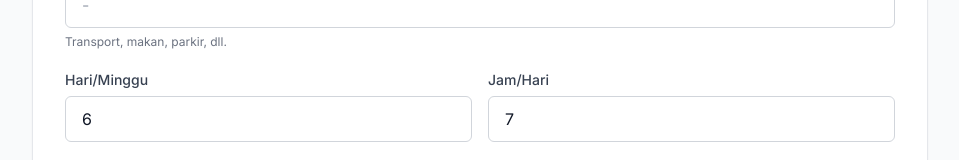
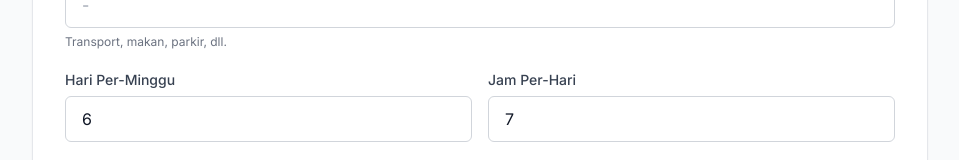
Before and after one commit to yusma1122/money-time, a plain HTML site: page index.html in a window 1280 px wide. Shown: the part 410-570 px from the top of the page, without its empty margins (160-1119 px from the left). Drawn offline with nearby package versions, Linux system fonts and the light colour scheme.

Commit message:
update form

```diff
--- a/index.html
+++ b/index.html
@@ -112,7 +112,7 @@
             <div class="grid grid-cols-2 gap-4">
               <div>
                 <label for="daysPerWeek" class="block text-sm font-medium text-gray-700 mb-1.5">
-                  Hari/Minggu
+                  Hari Per-Minggu
                 </label>
                 <input
                   id="daysPerWeek"
@@ -124,7 +124,7 @@
               </div>
               <div>
                 <label for="hoursPerDay" class="block text-sm font-medium text-gray-700 mb-1.5">
-                  Jam/Hari
+                  Jam Per-Hari
                 </label>
                 <input
                   id="hoursPerDay"
```
